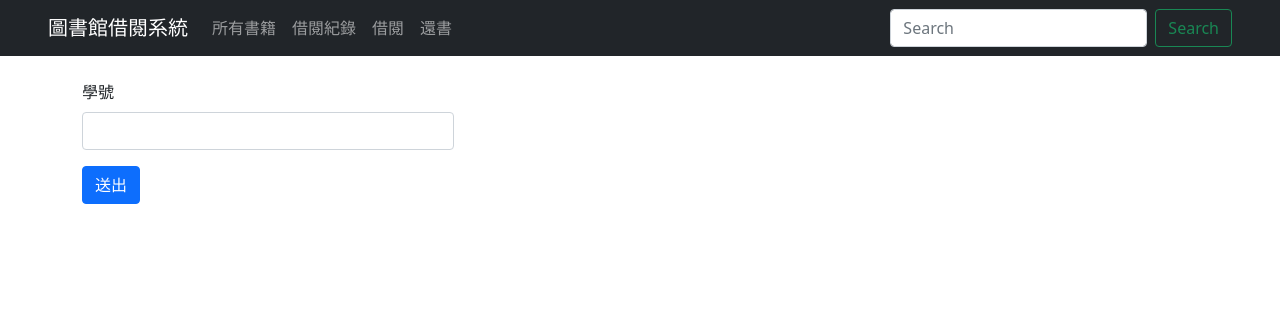
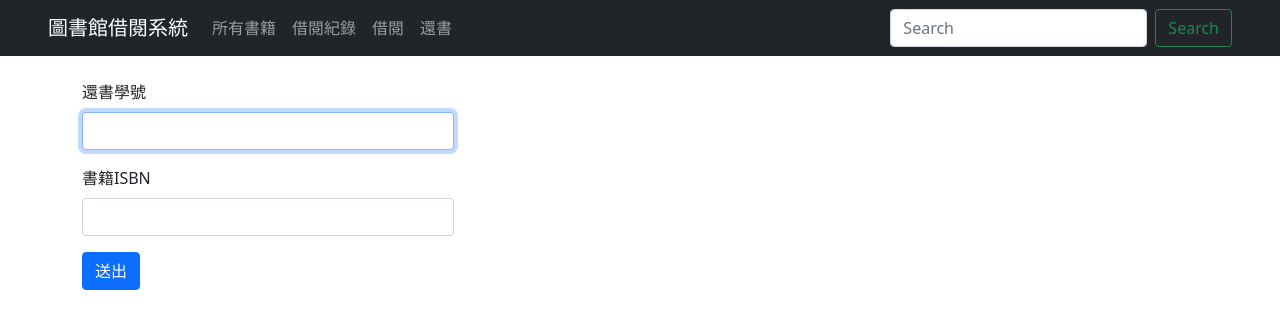
Before and after one commit to binga288/library, a PHP site: page /index.php?page=return in a window 1280 px wide. Shown: the top 329 px of the page. Run offline with PHP 8.4, Linux system fonts and the light colour scheme.

Commit message:
[功能]自動focus在input上

```diff
--- a/blade/record.php
+++ b/blade/record.php
@@ -40,7 +40,7 @@ $array = $db->select("rent_record");
             },
         },
         created() {
-            fetch("/library/api/GetAllRecord.php")
+            fetch("/api/GetAllRecord.php")
                 .then(async res => {
                     const data = await res.json();
                     this.recordData = data;
--- a/blade/return.php
+++ b/blade/return.php
@@ -1,21 +1,46 @@
 <?php
 if (isset($_POST["student_id"])) {
-    $data = $db->select_once("rent_record", ["student_id" => $_POST["student_id"]]);
-    $db->update("rent_record",["type"=>1],["id"=>$data["id"]]);
-    header("Location: ?page=return");
+    //$db->insert("rent_record", ["student_id" => $_POST["student_id"], "name" => $_POST["book_name"], "type" => 0]);
+    header("Location: ?page=rent");
 }
 ?>
 
-<div class="container">
+<div id="app" class="container">
     <br>
     <div class="col-4">
         <form method="post">
             <div class="mb-3">
-                <label for="student_id" class="form-label">學號</label>
-                <input type="text" class="form-control" id="student_id" name="student_id">
+                <label for="student_id" class="form-label">還書學號</label>
+                <input type="text" class="form-control" id="student_id" v-on:input="Handler($event)" v-model="renter_id" name="student_id">
             </div>
-
+            <div class="mb-3">
+                <label for="book_name" class="form-label">書籍ISBN</label>
+                <input type="text" class="form-control" id="isbn" name="isbn">
+            </div>
             <button type="submit" class="btn btn-primary">送出</button>
         </form>
     </div>
 </div>
+
+<script>
+    $app = new Vue({
+        el: "#app",
+        data: {
+            renter_id: "",
+        },
+        mounted() {
+            let dom = document.querySelector("#student_id");
+            dom.focus();
+        },
+        methods: {
+            Handler($event) {
+                let len = $event.target.value.length;
+                if (len == 6) {
+                    let dom = document.querySelector("#isbn");
+                    dom.focus();
+                    focus = true;
+                }
+            }
+        }
+    })
+</script>
```
Also changed, not shown: blade/rent.php (+28 -5 lines).
